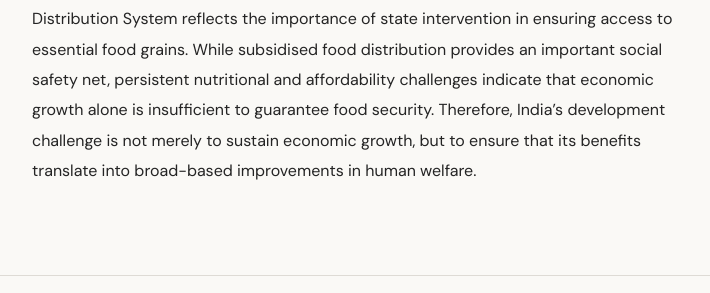
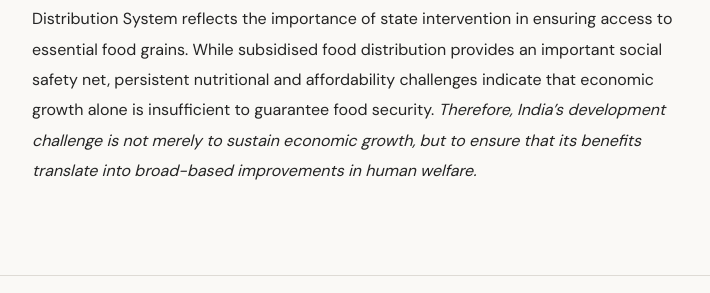
Before and after one commit to mdtahsinsaba/mdtahsinsaba.github.io, a Jekyll site: the page built from _posts/2026-11-13-Economic-growth.md, in a window 1280 px wide and 1215 px high. Shown: the part 749-1042 px from the top of the window, without its empty margins (283-993 px from the left). Built offline with Jekyll 4.4.1, drawn with Linux system fonts in a browser that asks for light colours; some of the changed text lies outside the part shown.

Commit message:
Update 2026-11-13-Economic-growth.md

```diff
--- a/_posts/2026-11-13-Economic-growth.md
+++ b/_posts/2026-11-13-Economic-growth.md
@@ -11,4 +11,4 @@ India's economy has undergone a remarkable transformation, evolving from a relat
 The roots of economic inequality can partly be traced to the colonial period, when land ownership and productive resources were concentrated in the hands of a relatively small section of the population. Following independence, the Indian state adopted redistributive measures, including land reforms and state-led economic policies, to address these structural inequalities. Nevertheless, institutional constraints, uneven implementation of land reforms and the restrictive economic framework associated with the Licence Raj limited the extent of structural transformation.
 Although economic liberalisation accelerated growth and expanded market opportunities, its benefits have not been distributed equally. Unequal ownership of productive assets, disparities in employment opportunities and differences in earning capacity have contributed to the concentration of wealth and income.
 Consequently, a substantial section of the population continues to face economic insecurity. The extensive coverage of the Public Distribution System reflects the importance of state intervention in ensuring access to essential food grains. While subsidised food distribution provides an important social safety net, persistent nutritional and affordability challenges indicate that economic growth alone is insufficient to guarantee food security.
-Therefore, India's development challenge is not merely to sustain economic growth, but to ensure that its benefits translate into broad-based improvements in human welfare.
+*Therefore, India's development challenge is not merely to sustain economic growth, but to ensure that its benefits translate into broad-based improvements in human welfare.*
```
